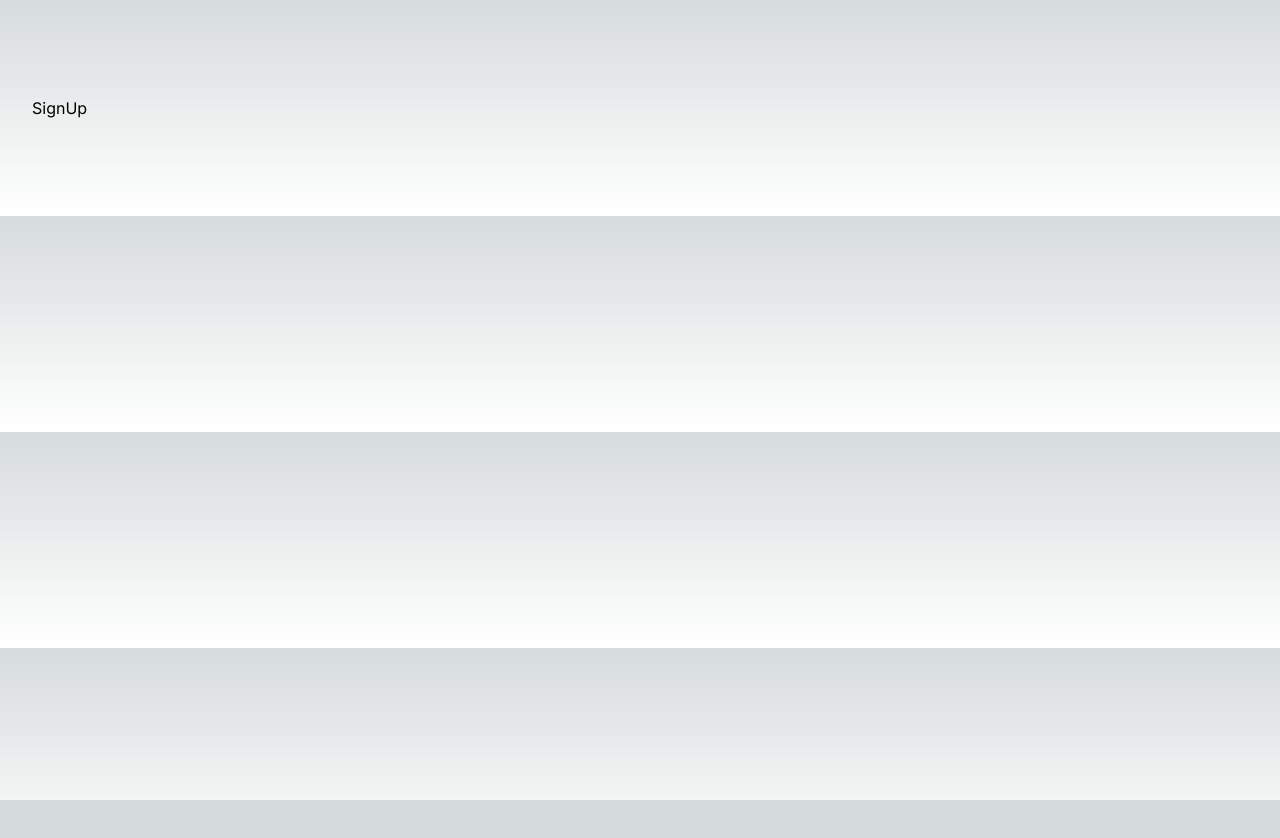
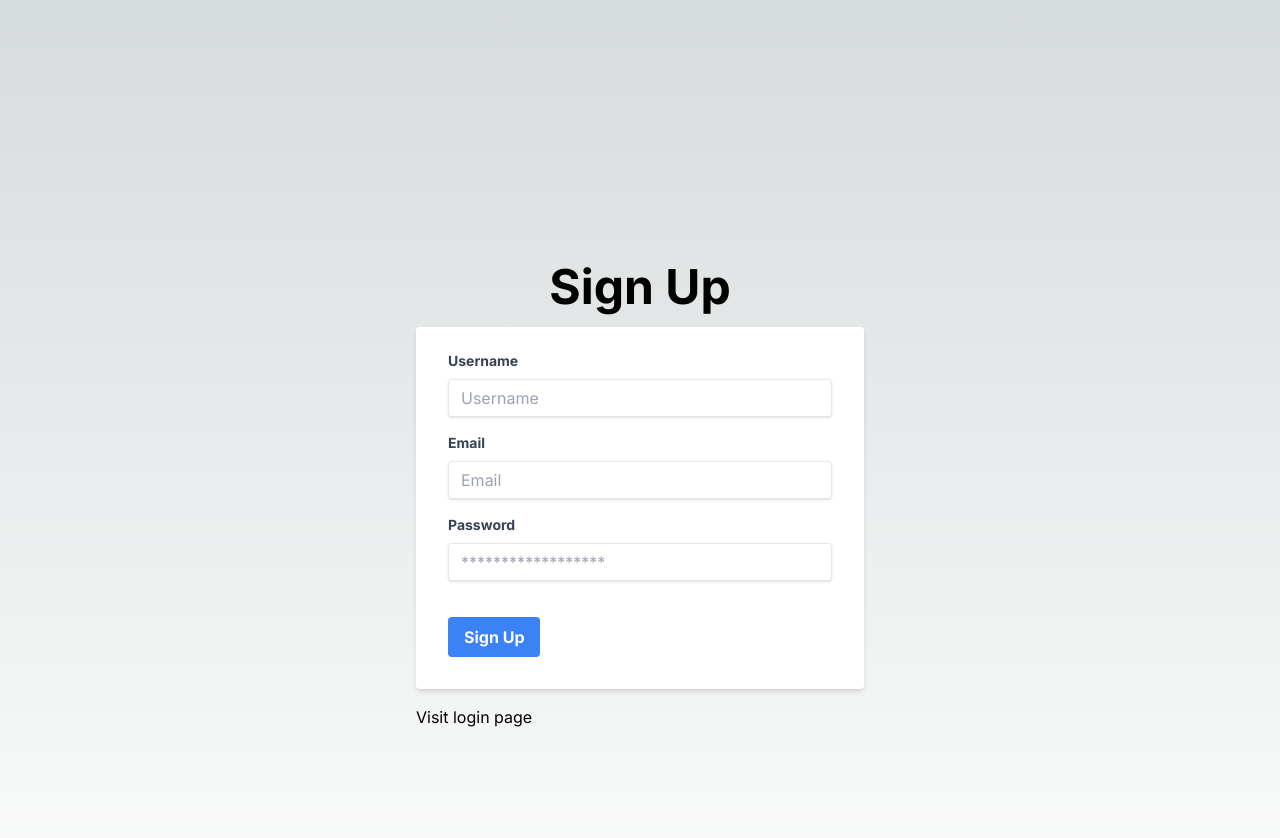
Before and after one commit to diegoengelhard/NextJS-Auth-App, a Next.js app in the folder auth-app/: page /signup in a window 1280 px wide. Shown: the top 838 px of the page. Before the commit the page ends 800 px from the top, so only its background shows below. Built offline with nearby package versions, Linux system fonts and the light colour scheme.

Commit message:
Add: Auth forms

```diff
--- a/auth-app/src/components/SignIn.tsx
+++ b/auth-app/src/components/SignIn.tsx
@@ -1,8 +1,53 @@
-import React from 'react'
+import React, { useState } from 'react'
+import Link from 'next/link';
 
 const SignIn = () => {
+    const [loading, setLoading] = useState(false);
+
     return (
-        <div>SignIn</div>
+        <>
+            <div className="flex flex-col items-center justify-center min-h-screen py-2">
+                <h1 className="text-5xl font-bold">Sign In</h1>
+                <div className="w-full max-w-md mt-4">
+                    <form className="bg-white shadow-md rounded px-8 pt-6 pb-8 mb-4">
+                        {/* Email input */}
+                        <div className="mb-4">
+                            <label className="block text-gray-700 text-sm font-bold mb-2" htmlFor="email">
+                                Email
+                            </label>
+                            <input
+                                className="shadow appearance-none border rounded w-full py-2 px-3 text-gray-700 leading-tight focus:outline-none focus:shadow-outline"
+                                id="email"
+                                type="text"
+                                placeholder="Email"
+                            />
+                        </div>
+                        {/* Password input */}
+                        <div className="mb-6">
+                            <label className="block text-gray-700 text-sm font-bold mb-2" htmlFor="password">
+                                Password
+                            </label>
+                            <input
+                                className="shadow appearance-none border border-red rounded w-full py-2 px-3 text-gray-700 mb-3 leading-tight focus:outline-none focus:shadow-outline"
+                                id="password"
+                                type="password"
+                                placeholder="******************"
+                            />
+                        </div>
+                        <div className="flex items-center justify-between">
+                            <button
+                                className={`bg-blue-500 hover:bg-blue-700 text-white font-bold py-2 px-4 rounded focus:outline-none focus:shadow-outline ${loading ? 'cursor-not-allowed' : ''}`}
+                                type="button"
+                                onClick={() => setLoading(true)}
+                            >
+                                {loading ? 'Loading...' : 'Sign In'}
+                            </button>
+                        </div>
+                    </form>
+                    <Link href="/signup">Visit sign up page</Link>
+                </div>
+            </div>
+        </>
     )
 }
 
--- a/auth-app/src/components/SignUp.tsx
+++ b/auth-app/src/components/SignUp.tsx
@@ -1,8 +1,65 @@
-import React from 'react'
+import React, { useState } from 'react';
+import Link from 'next/link';
 
 const SignUp = () => {
+    const [loading, setLoading] = useState(false);
+
     return (
-        <div>SignUp</div>
+        <>
+            <div className="flex flex-col items-center justify-center min-h-screen py-2">
+                <h1 className="text-5xl font-bold">Sign Up</h1>
+                <div className="w-full max-w-md mt-4">
+                    <form className="bg-white shadow-md rounded px-8 pt-6 pb-8 mb-4">
+                        {/* Username input */}
+                        <div className="mb-4">
+                            <label className="block text-gray-700 text-sm font-bold mb-2" htmlFor="username">
+                                Username
+                            </label>
+                            <input
+                                className="shadow appearance-none border rounded w-full py-2 px-3 text-gray-700 leading-tight focus:outline-none focus:shadow-outline"
+                                id="username"
+                                type="text"
+                                placeholder="Username"
+                            />
+                        </div>
+                        {/* Email input */}
+                        <div className="mb-4">
+                            <label className="block text-gray-700 text-sm font-bold mb-2" htmlFor="email">
+                                Email
+                            </label>
+                            <input
+                                className="shadow appearance-none border rounded w-full py-2 px-3 text-gray-700 leading-tight focus:outline-none focus:shadow-outline"
+                                id="email"
+                                type="text"
+                                placeholder="Email"
+                            />
+                        </div>
+                        {/* Password input */}
+                        <div className="mb-6">
+                            <label className="block text-gray-700 text-sm font-bold mb-2" htmlFor="password">
+                                Password
+                            </label>
+                            <input
+                                className="shadow appearance-none border border-red rounded w-full py-2 px-3 text-gray-700 mb-3 leading-tight focus:outline-none focus:shadow-outline"
+                                id="password"
+                                type="password"
+                                placeholder="******************"
+                            />
+                        </div>
+                        <div className="flex items-center justify-between">
+                            <button
+                                className={`bg-blue-500 hover:bg-blue-700 text-white font-bold py-2 px-4 rounded focus:outline-none focus:shadow-outline ${loading ? 'cursor-not-allowed' : ''}`}
+                                type="button"
+                                onClick={() => setLoading(true)}
+                            >
+                                {loading ? 'Loading...' : 'Sign Up'}
+                            </button>
+                        </div>
+                    </form>
+                    <Link href="/signin">Visit login page</Link>
+                </div>
+            </div>
+        </>
     )
 }
 
```
